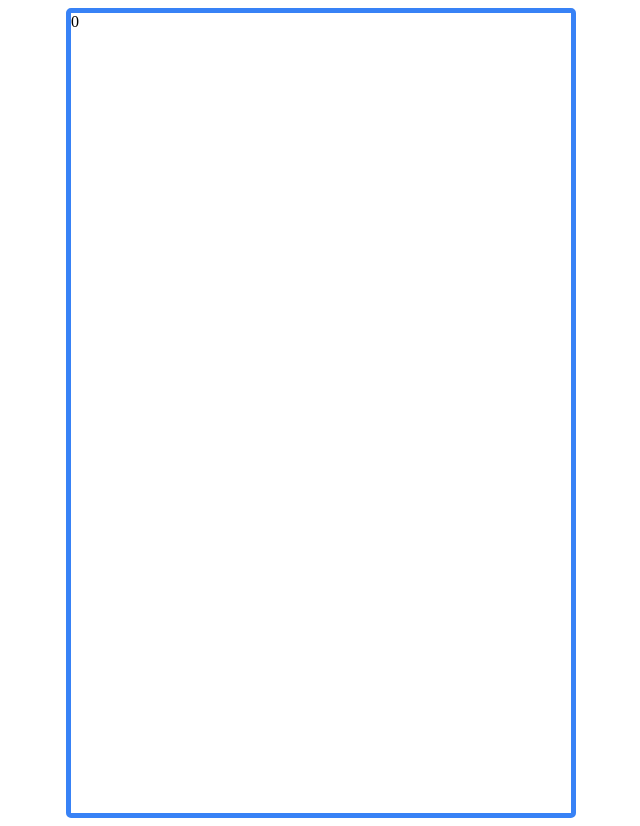
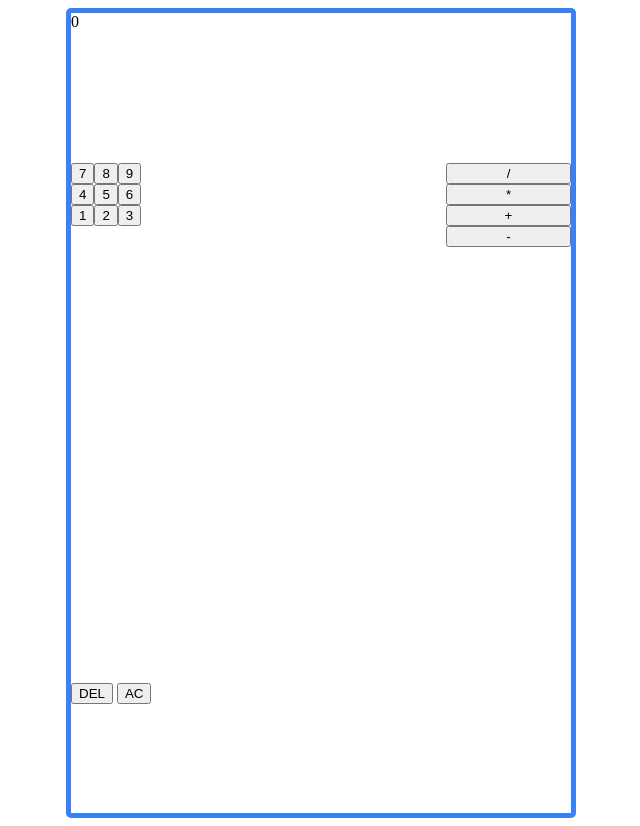
Before and after one commit to prajwalc150/Calc, a plain HTML site: page index.html in a window 1280 px wide. Shown: the whole page, without its empty margins (319-959 px from the left). Drawn offline with Linux system fonts and the light colour scheme.

Commit message:
Add buttons

```diff
--- a/app.js
+++ b/app.js
@@ -41,3 +41,23 @@ function operate(a,b,c)
     if(a=="/"){return divide(b,c);}
 }
 //console.log(operate('-',3,4));
+
+const container = document.querySelector('.dig1')
+for(i = 2;i>-1;i--){
+    //m = 800/n;
+    let content = document.createElement('div');
+    content.id = `digRow${i}`;
+    //content.classList.add("test");
+    container.appendChild(content);
+    //document.getElementById(`test${i}`).style.height = `${m}px`;
+    for( j = 1;j<4;j++){
+      const container2 = document.querySelector(`#digRow${i}`);
+      let content2 = document.createElement('button');
+      content2.id= `jest${i},${j}`;
+      content2.classList.add("jest");
+      content2.textContent = i*3+j;
+      container2.appendChild(content2);
+      //document.getElementById(`jest${i},${j}`).style.width = `${m}px`;
+
+    }
+  }
--- a/index.html
+++ b/index.html
@@ -18,12 +18,23 @@
 
         <div class="buttonBox">
 
-            <div class = "digitBox"></div>
+            <div class = "digitBox">
                 <div class="dig1"></div>
                 <div class="dig2"></div>
-            <div class = "operatorBox"></div>
+            </div>
 
-            <div class = "delBox"></div>
+            <div class = "operatorBox">
+                <button>/</button>
+                <button>*</button>
+                <button>+</button>
+                <button>-</button>
+            </div>
+
+            <div class = "delBox">
+
+                <button>DEL</button>
+                <button>AC</button>
+            </div>
         </div>
     </div>
     <!--add display, with default content zero/blinking cursor-->
--- a/style.css
+++ b/style.css
@@ -21,16 +21,18 @@
 }
 
 .digitBox{
-    height: 520px;
-    width: 375px;
+    height: 80%;
+    width: 75%;
 }
 
 .operatorBox{
-    height:520px;
-    width:125px;
+    display: flex;
+    flex-direction: column;
+    height:80%;
+    width:25%;
 }
 
 .delBox{
-    height: 130px;
-    width: 500px;
+    height: 20%;
+    width: 100%;
 }
```
